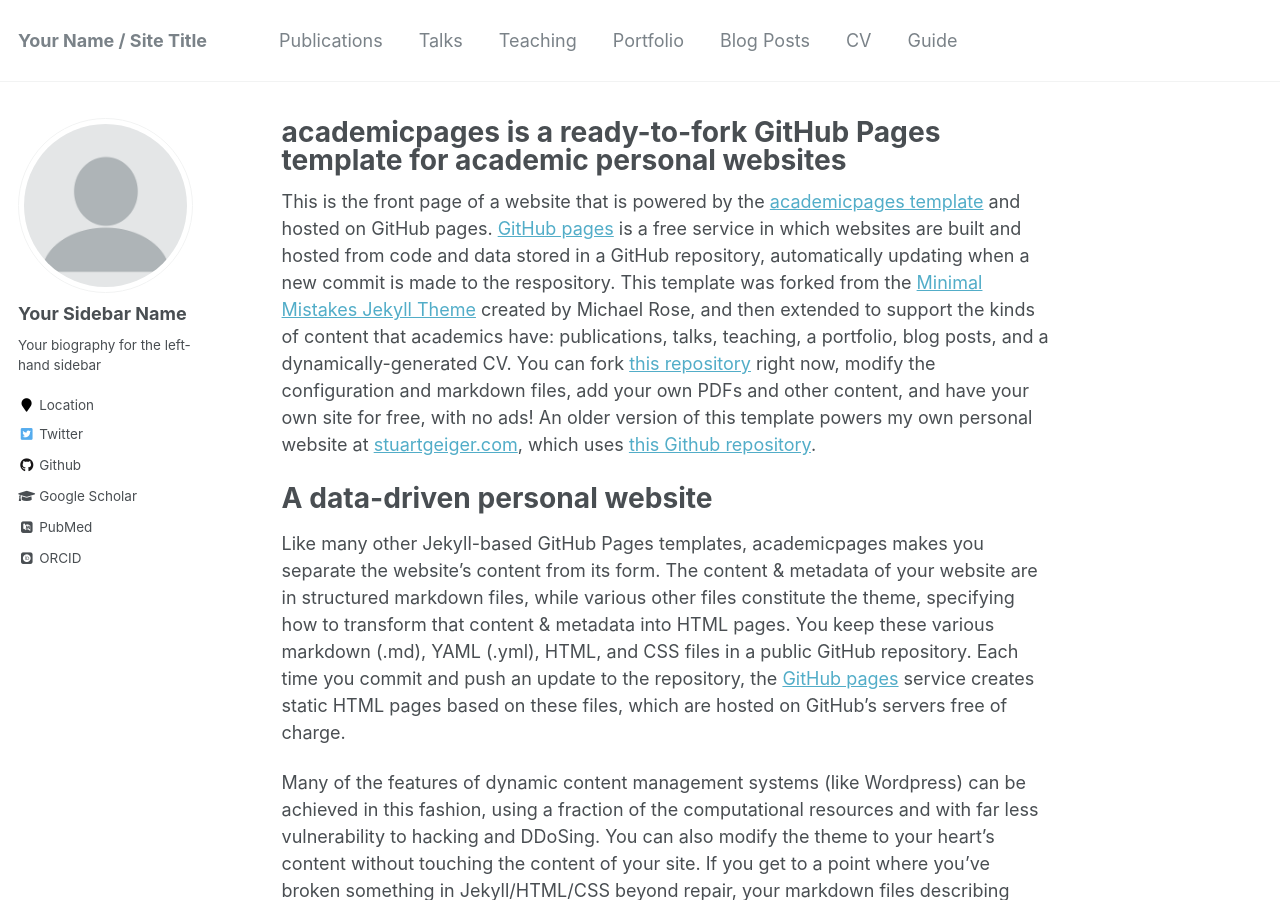
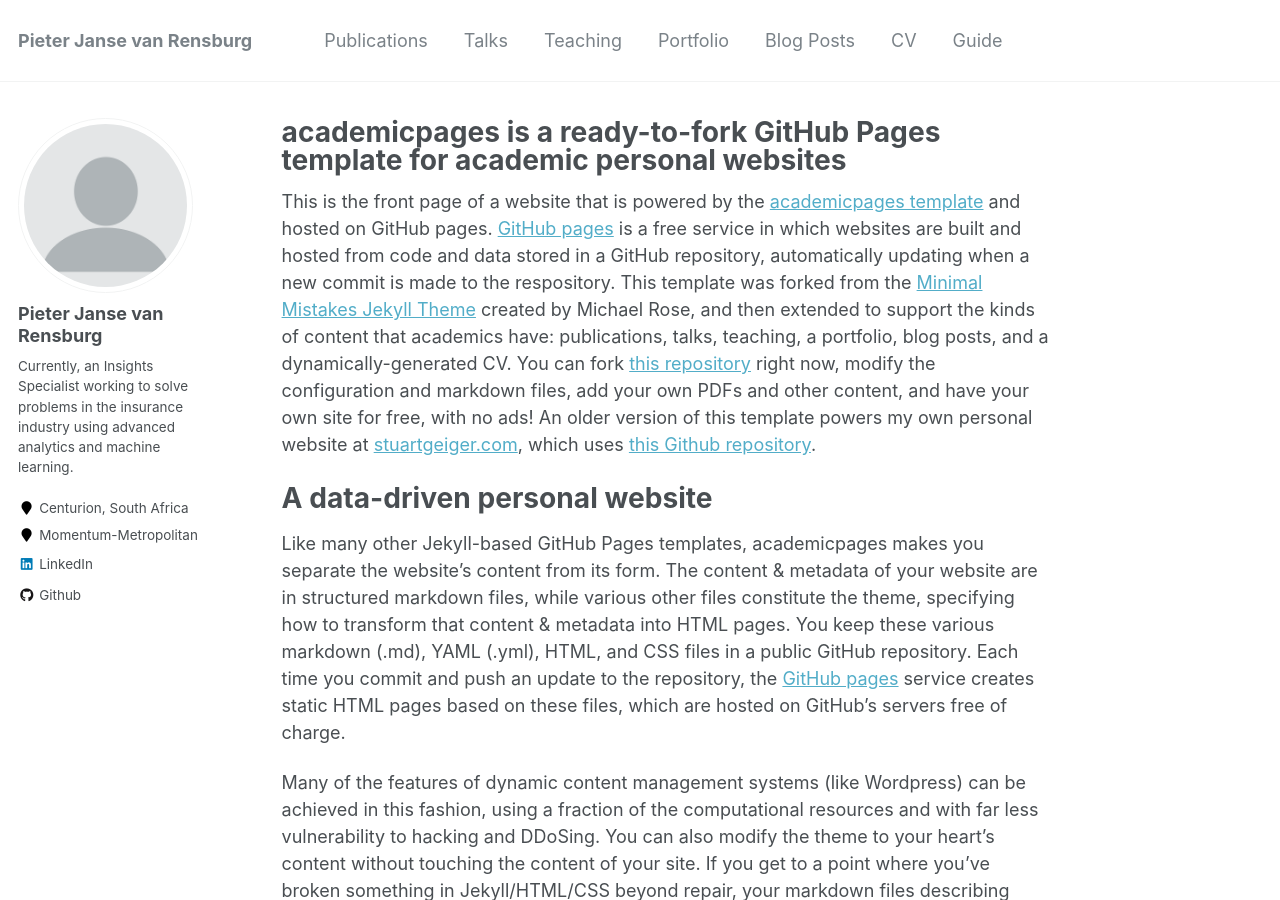
Before and after one commit to Pieter07/my-website, a Jekyll site: the page built from _pages/about.md, in a window 1280 px wide and 900 px high. Built offline with Jekyll 4.4.1, drawn with Linux system fonts in a browser that asks for light colours; some web fonts are replaced; some of the changed text lies outside the part shown.

Commit message:
Updated config.yml file.

```diff
--- a/_config.yml
+++ b/_config.yml
@@ -7,13 +7,13 @@
 
 # Site Settings
 locale                   : "en-US"
-title                    : "Your Name / Site Title"
+title                    : "Pieter Janse van Rensburg"
 title_separator          : "-"
-name                     : &name "Your Name"
+name                     : &name "Pieter"
 description              : &description "personal description"
-url                      : https://academicpages.github.io # the base hostname & protocol for your site e.g. "https://mmistakes.github.io"
+url                      : https://pieter07.github.io/my-website # the base hostname & protocol for your site e.g. "https://mmistakes.github.io"
 baseurl                  : "" # the subpath of your site, e.g. "/blog"
-repository               : "academicpages/academicpages.github.io"
+repository               : "academicpages/pieter07.github.io/my-website"
 teaser                   :  # filename of teaser fallback teaser image placed in /images/, .e.g. "500x300.png"
 breadcrumbs              : false # true, false (default)
 words_per_minute         : 160
@@ -80,13 +80,13 @@ analytics:
 
 # Site Author
 author:
-  name             : "Your Sidebar Name"
+  name             : "Pieter Janse van Rensburg"
   avatar           : "profile.png"
-  bio              : "Your biography for the left-hand sidebar"
-  location         : "Location"
-  employer         :
-  pubmed           : "https://www.ncbi.nlm.nih.gov/pubmed/?term=john+snow"
-  googlescholar    : "http://yourfullgooglescholarurl.com"
+  bio              : "Currently, an Insights Specialist working to solve problems in the insurance industry using advanced analytics and machine learning."
+  location         : "Centurion, South Africa"
+  employer         : "Momentum-Metropolitan"
+  pubmed           :
+  googlescholar    :
   email            :
   researchgate     :  # example: "https://www.researchgate.net/profile/yourprofile"
   uri              :
@@ -96,20 +96,20 @@ author:
   flickr           :
   facebook         :
   foursquare       :
-  github           : "academicpages"
+  github           : "pieter07"
   google_plus      :
   keybase          :
   instagram        :
   impactstory      : #"https://profiles.impactstory.org/u/xxxx-xxxx-xxxx-xxxx"
   lastfm           :
-  linkedin         :
-  orcid            : "http://orcid.org/yourorcidurl"
+  linkedin         : "https://za.linkedin.com/in/pieterjvr"
+  orcid            :
   pinterest        :
   soundcloud       :
   stackoverflow    : # http://stackoverflow.com/users/123456/username
   steam            :
   tumblr           :
-  twitter          : "replacethistwitterhandle"
+  twitter          :
   vine             :
   weibo            :
   xing             :
@@ -255,7 +255,7 @@ sass:
 permalink: /:categories/:title/
 # paginate: 5 # amount of posts to show
 # paginate_path: /page:num/
-timezone: America/Los_Angeles # http://en.wikipedia.org/wiki/List_of_tz_database_time_zones
+timezone: Africa/Johannesburg # http://en.wikipedia.org/wiki/List_of_tz_database_time_zones
 
 
 # Plugins
```
